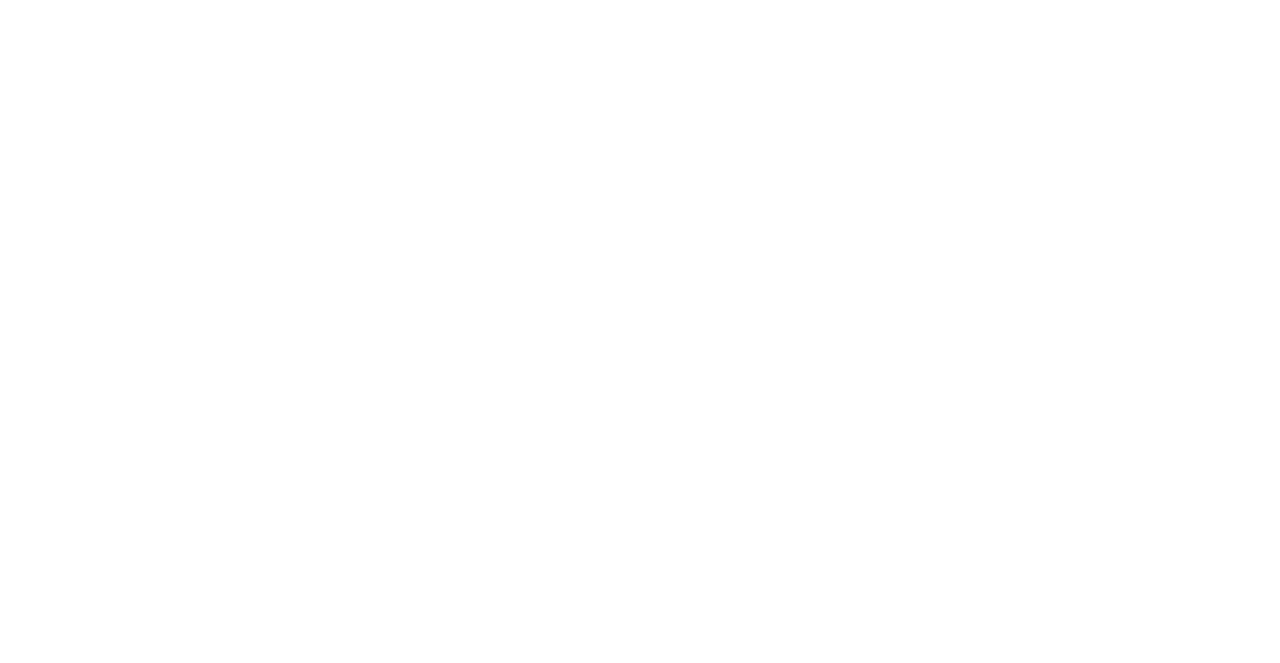
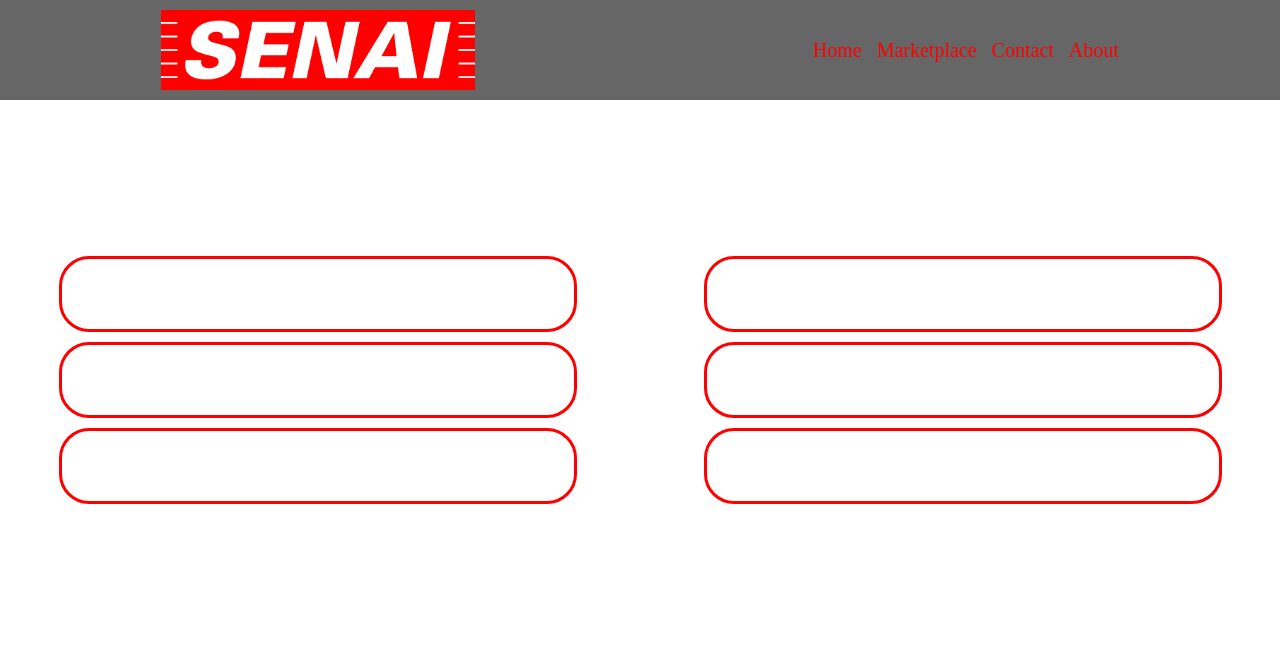
Before and after one commit to PedroMB123/atividade_04_11, a plain HTML site: page htmls/index.html in a window 1280 px wide. Drawn offline with Linux system fonts and the light colour scheme.

Commit message:
header and index

```diff
--- a/htmls/index.html
+++ b/htmls/index.html
@@ -24,7 +24,26 @@
     <title>Document</title>
   </head>
   <body>
-    <header></header>
+    <header>
+      <img src="/assets/logo.png" />
+      <nav id="nav">
+        <ul>
+          <li><a href="/htmls/index.html">Home</a></li>
+          <li><a href="/htmls/marketplace.html">Marketplace</a></li>
+          <li><a href="contact.html">Contact</a></li>
+          <li><a href="/htmls/about.html">About</a></li>
+        </ul>
+      </nav>
+    </header>
+    <main>
+      <div></div>
+      <div></div>
+      <div></div>
+      <div></div>
+      <div></div>
+      <div></div>
+    </main>
+
     <footer></footer>
   </body>
 </html>
--- a/styles/header.css
+++ b/styles/header.css
@@ -0,0 +1,28 @@
+* {
+  list-style: none;
+  text-decoration: none;
+  padding: 0;
+  margin: 0;
+}
+
+header {
+  background-color: RGBA(0, 0, 0, 0.6);
+  display: flex;
+  align-items: center;
+  justify-content: space-around;
+  height: 100px;
+}
+
+img {
+  height: 80px;
+}
+
+nav ul {
+  display: flex;
+}
+
+nav ul li a {
+  margin-left: 15px;
+  color: red;
+  font-size: 20px;
+}
--- a/styles/index.css
+++ b/styles/index.css
@@ -0,0 +1,16 @@
+main {
+  height: 70vh;
+  display: flex;
+  justify-content: space-around;
+  align-content: center;
+  flex-wrap: wrap;
+  gap: 10px;
+}
+
+main div {
+  background-color: white;
+  border: 3px solid red;
+  border-radius: 30px;
+  height: 70px;
+  width: 40%;
+}
```
Also changed, not shown: htmls/about.html (+3 -1 lines), assets/logo.png (added).
